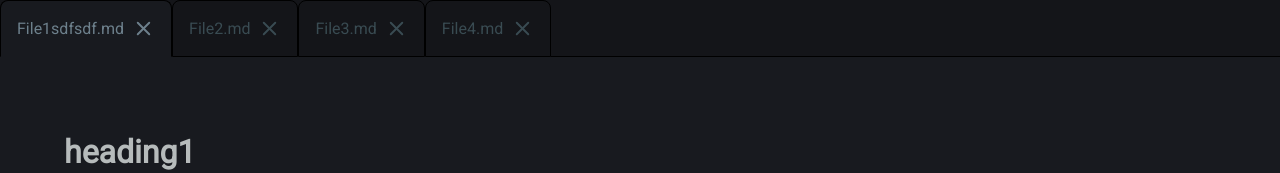
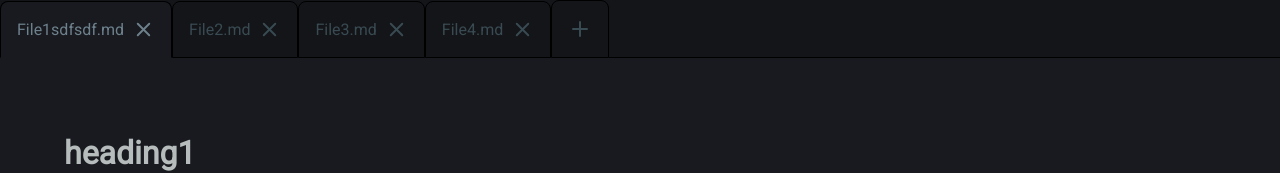
Before and after one commit to rfumic/RemisMD, a Vue app: page /#/ in a window 1280 px wide. Shown: the top 173 px of the page. Built offline with nearby package versions, Linux system fonts and the light colour scheme.

Commit message:
Added: new tab button

```diff
--- a/src/components/TabContainer.vue
+++ b/src/components/TabContainer.vue
@@ -3,6 +3,7 @@
     <div class="tabContainer">
       <div
         class="tabElement"
+        draggable="true"
         v-for="tab in tabs"
         :key="tab.id"
         :class="tab.id == currentTab ? 'activeTab' : 'inactiveTab'"
@@ -22,6 +23,23 @@
         >
           <line x1="18" y1="6" x2="6" y2="18"></line>
           <line x1="6" y1="6" x2="18" y2="18"></line>
+        </svg>
+      </div>
+      <div class="tabElement newTab inactiveTab">
+        <svg
+          xmlns="http://www.w3.org/2000/svg"
+          width="24"
+          height="24"
+          viewBox="0 0 24 24"
+          fill="none"
+          stroke="currentColor"
+          stroke-width="2"
+          stroke-linecap="round"
+          stroke-linejoin="round"
+          class="feather feather-plus"
+        >
+          <line x1="12" y1="5" x2="12" y2="19"></line>
+          <line x1="5" y1="12" x2="19" y2="12"></line>
         </svg>
       </div>
     </div>
```
